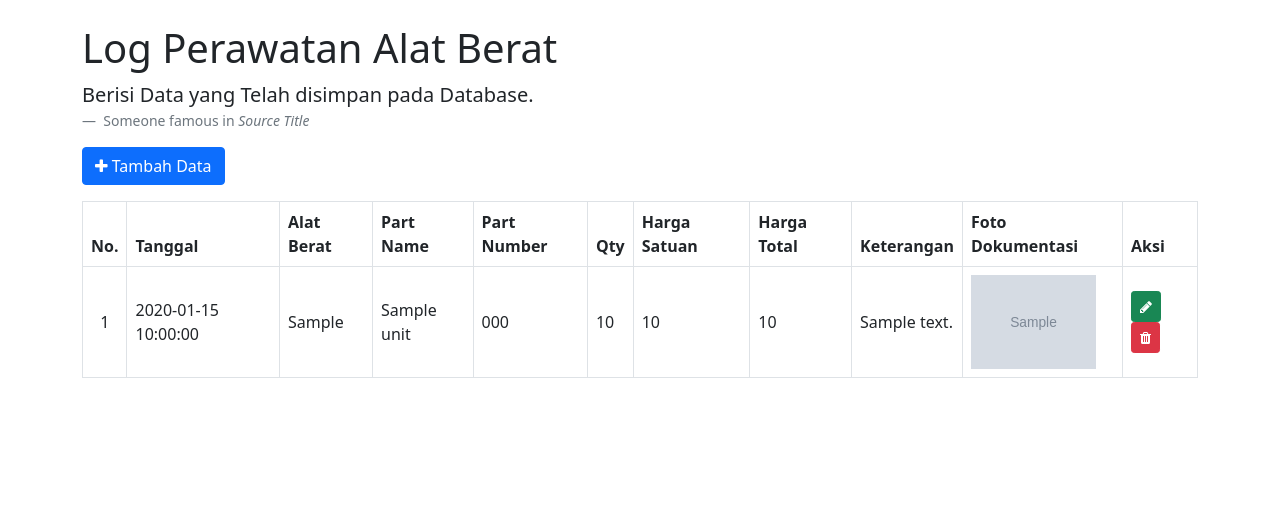
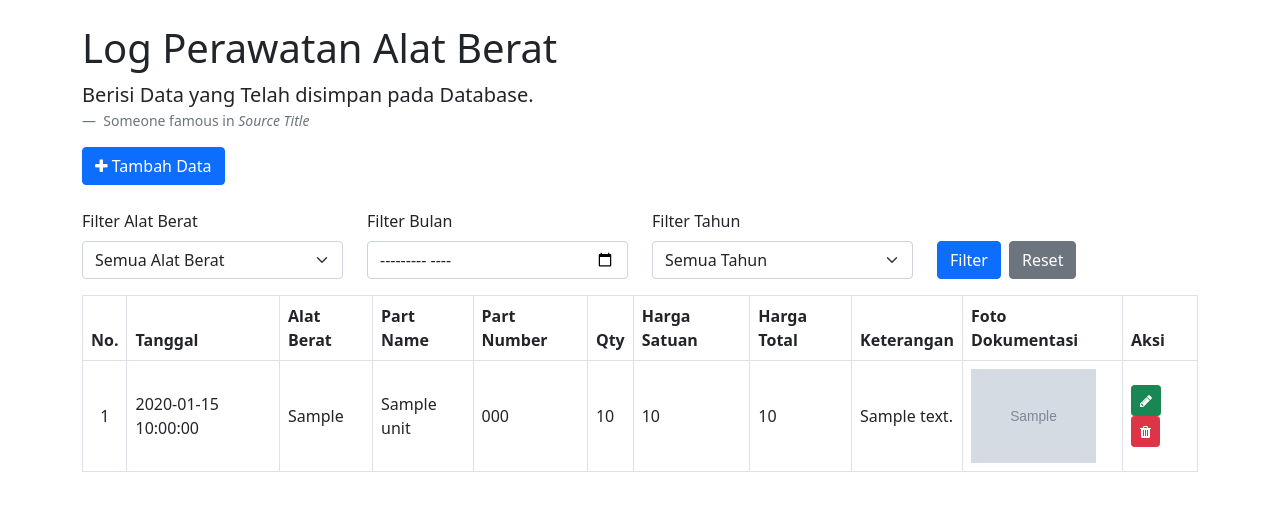
Before and after one commit to fathur1313/crud-log-maintenance-construction-equipment, a PHP site: page / in a window 1280 px wide. Shown: the part 56-567 px from the top of the page. Run offline with PHP 8.4, Linux system fonts and the light colour scheme; tables that the repository leaves empty or names only in its code hold one stand-in row (values such as "Sample post"); grey boxes marked "Sample" are stand-in pictures.

Commit message:
Menambah proses filter pada index.php  - filter bulan  - filter tahun  - filter alat berat

```diff
--- a/index.php
+++ b/index.php
@@ -1,8 +1,33 @@
 <?php
 	include 'koneksi.php';
+
+
 	session_start();
 
-	$query = "SELECT * FROM tb_laporan_unit;";
+	// Query dasar
+	$query = "SELECT * FROM tb_laporan_unit WHERE 1=1";
+
+	// Tambahkan filter tahun jika ada
+	if (isset($_GET['filter_tahun']) && $_GET['filter_tahun'] != '') {
+		$filter_tahun = $_GET['filter_tahun'];
+		$query .= " AND YEAR(tanggal) = '$filter_tahun'";
+	}
+
+	// Tambahkan filter bulan jika ada
+	if (isset($_GET['filter_bulan']) && $_GET['filter_bulan'] != '') {
+		$filter_bulan = $_GET['filter_bulan'];
+		$filter_tahun = date('Y', strtotime($filter_bulan));
+		$filter_bulan = date('m', strtotime($filter_bulan));
+		$query .= " AND MONTH(tanggal) = '$filter_bulan' AND YEAR(tanggal) = '$filter_tahun'";
+	}
+
+	// Tambahkan filter alat berat jika ada
+	if (isset($_GET['filter_alat_berat']) && $_GET['filter_alat_berat'] != '') {
+		$filter_alat_berat = $_GET['filter_alat_berat'];
+		$query .= " AND alat_berat = '$filter_alat_berat'";
+	}
+
+	// Eksekusi query
 	$sql = mysqli_query($conn, $query);
 	$no = 0;
 ?>
@@ -59,6 +84,61 @@
 		}
 	?>
 
+	<!-- Filter -->
+	<div class="mt-4">
+	    <form method="GET" action="">
+	        <div class="row">
+
+				<!-- Filter Alat Berat -->
+	            <div class="col-md-3">
+	                <label for="filter_alat_berat" class="form-label">Filter Alat Berat</label>
+	                <select class="form-select" id="filter_alat_berat" name="filter_alat_berat">
+	                    <option value="">Semua Alat Berat</option>
+	                    <?php
+	                        // Ambil daftar alat berat dari database
+	                        $alat_berat_query = "SELECT DISTINCT alat_berat FROM tb_laporan_unit";
+	                        $alat_berat_result = mysqli_query($conn, $alat_berat_query);
+	                        while ($row = mysqli_fetch_assoc($alat_berat_result)) {
+	                            $selected = (isset($_GET['filter_alat_berat']) && $_GET['filter_alat_berat'] == $row['alat_berat']) ? 'selected' : '';
+	                            echo "<option value='{$row['alat_berat']}' $selected>{$row['alat_berat']}</option>";
+	                        }
+	                    ?>
+	                </select>
+	            </div>
+
+				<!-- Filter Bulan -->
+	            <div class="col-md-3">
+	                <label for="filter_bulan" class="form-label">Filter Bulan</label>
+	                <input type="month" class="form-control" id="filter_bulan" name="filter_bulan" value="<?php echo isset($_GET['filter_bulan']) ? $_GET['filter_bulan'] : ''; ?>">
+	            </div>
+
+				<!-- Filter Tahun -->
+				<div class="col-md-3">
+	                <label for="filter_tahun" class="form-label">Filter Tahun</label>
+	                <select class="form-select" id="filter_tahun" name="filter_tahun">
+	                    <option value="">Semua Tahun</option>
+	                    <?php
+	                        // Ambil daftar tahun dari database
+	                        $tahun_query = "SELECT DISTINCT YEAR(tanggal) AS tahun FROM tb_laporan_unit";
+	                        $tahun_result = mysqli_query($conn, $tahun_query);
+	                        while ($row = mysqli_fetch_assoc($tahun_result)) {
+	                            $selected = (isset($_GET['filter_tahun']) && $_GET['filter_tahun'] == $row['tahun']) ? 'selected' : '';
+	                            echo "<option value='{$row['tahun']}' $selected>{$row['tahun']}</option>";
+	                        }
+	                    ?>
+	                </select>
+				</div>
+
+				<!-- Tombol Filter dan Reset -->
+	            <div class="col-md-3 d-flex align-items-end">
+	                <button type="submit" class="btn btn-primary me-2">Filter</button>
+	                <a href="index.php" class="btn btn-secondary">Reset</a>
+	            </div>
+
+	        </div>
+	    </form>
+	</div>
+
 	<div class="table-responsive mt-3">
 		<table class="table align-middle table-bordered table-hover">
 		    <thead>
```
